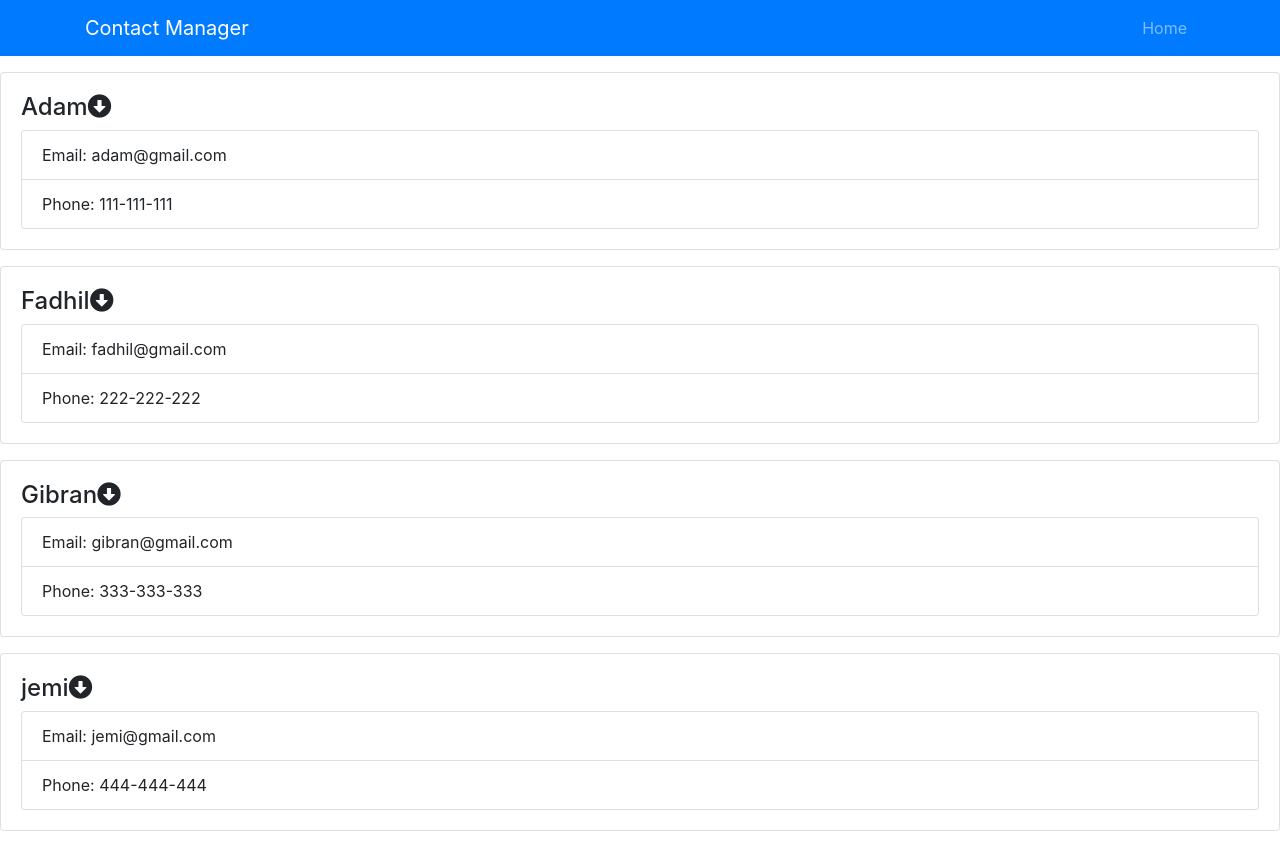
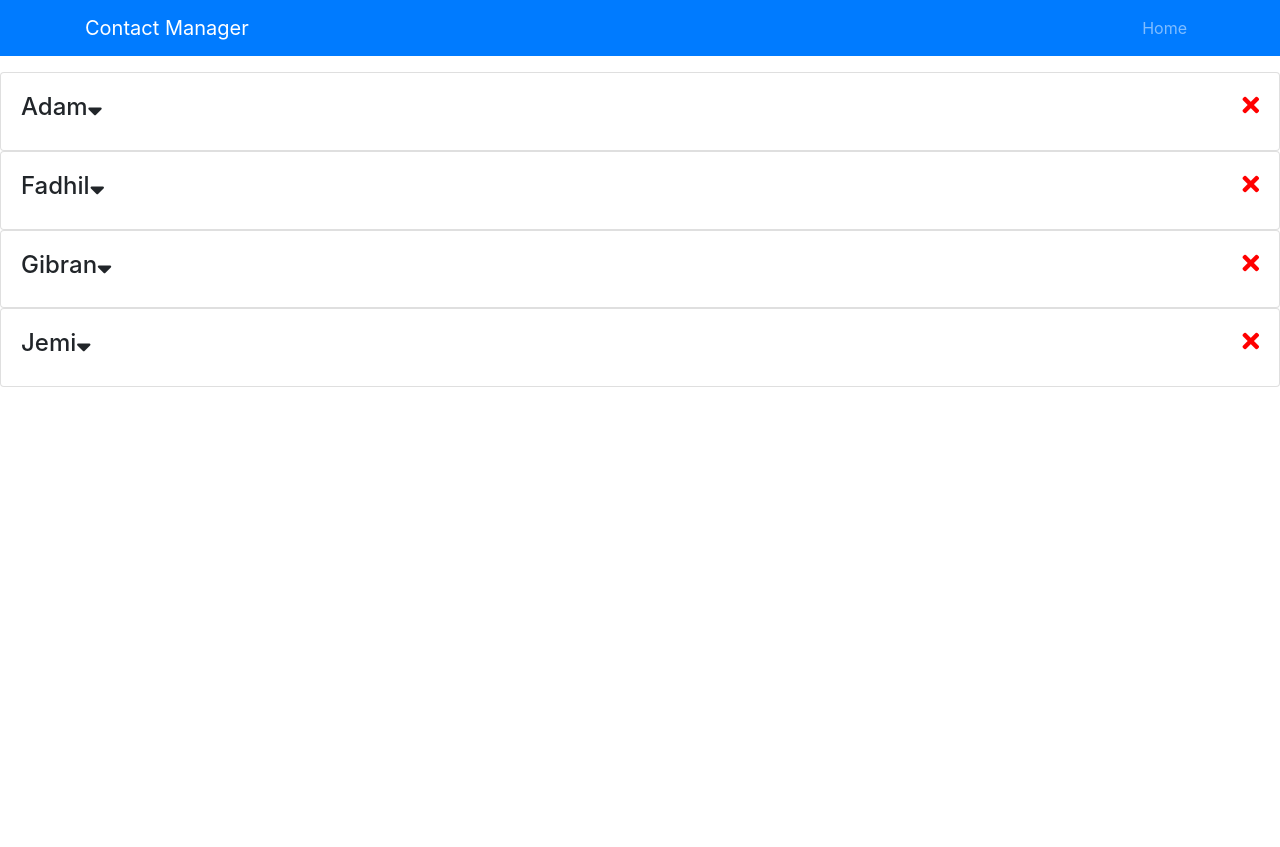
Before and after one commit to adamfadly/AddressBook-ReactJs, a React (Create React App) app: page / in a window 1280 px wide. After the commit the page ends 800 px from the top, so only its background shows below. Built offline with nearby package versions, Linux system fonts and the light colour scheme.

Commit message:
delete button

```diff
--- a/src/Components/Contact.jsx
+++ b/src/Components/Contact.jsx
@@ -3,14 +3,18 @@ import PropTypes from "prop-types";
 
 class Contact extends Component {
   state = {
-    showContactInfo: true
+    showContactInfo: false
+  };
+
+  onDeleteClick = () => {
+    this.props.deleteClickHandler();
   };
 
   render() {
     const { name, email, phone } = this.props.contact;
     const { showContactInfo } = this.state;
     return (
-      <div className="card card-body mb-3">
+      <div className="card card-body mb-6">
         <h4>
           {name}
           {""}
@@ -18,11 +22,14 @@ class Contact extends Component {
             onClick={() =>
               this.setState({ showContactInfo: !this.state.showContactInfo })
             }
-            className="fas fa-arrow-alt-circle-down"
+            className="fas fa-sort-down"
+            style={{ cursor: "pointer" }}
           />
-          {/* <i
+          <i
             className="fas fa-times"
-          /> */}
+            style={{ cursor: "pointer", float: "right", color: "red" }}
+            onClick={this.onDeleteClick}
+          />
         </h4>
         {showContactInfo ? (
           <ul className="list-group">
@@ -35,6 +42,7 @@ class Contact extends Component {
   }
 }
 Contact.propTypes = {
-  contact: PropTypes.object.isRequired
+  contact: PropTypes.object.isRequired,
+  deleteClickHandler: PropTypes.func.isRequired
 };
 export default Contact;
--- a/src/Components/Contacts.jsx
+++ b/src/Components/Contacts.jsx
@@ -24,7 +24,7 @@ class Contacts extends Component {
       },
       {
         id: 4,
-        name: "jemi",
+        name: "Jemi",
         email: "jemi@gmail.com",
         phone: "444-444-444"
       }
@@ -49,7 +49,7 @@ class Contacts extends Component {
           <Contact
             key={contact.id}
             contact={contact}
-            deleteClickHandler={this.deleteContact}
+            deleteClickHandler={this.deleteContact.bind(this, contact.id)}
           />
         ))}
       </React.Fragment>
```
